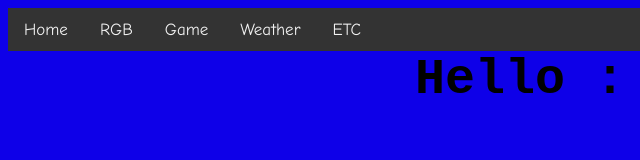
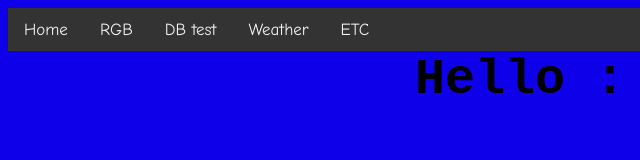
Before and after one commit to Konstanteene/main_playground, a website: page pages/index.html in a window 1280 px wide. Shown: the full height of the page, 0-640 px from the left. Drawn offline with Linux system fonts and the light colour scheme; files whose address does not match are found by name.

Commit message:
minor update

```diff
--- a/pages/index.html
+++ b/pages/index.html
@@ -11,7 +11,7 @@
         <div class="navigation">
             <a href="index.html">Home</a>
             <a href="../rgb/rgb.html">RGB</a>
-            <a href="#rgb">Game</a>
+            <a href="../sql_page/sql_page.html">DB test</a>
             <a href="#rgb">Weather</a>
             <a href="#rgb">ETC</a>
             <div class="sign_log_in">
```
Also changed, not shown: pages/rgb/rgb.html (+1 -1 lines), 1 other file.
